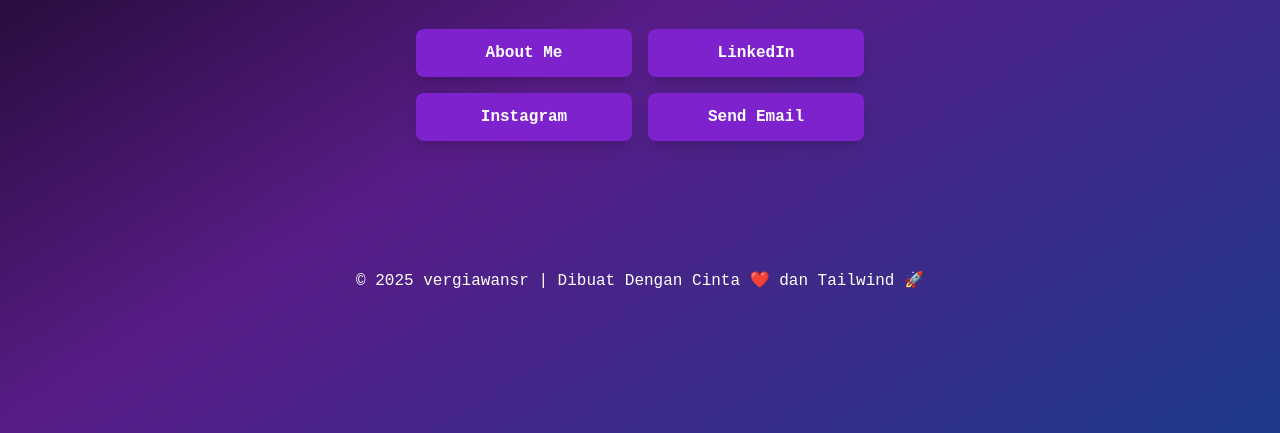
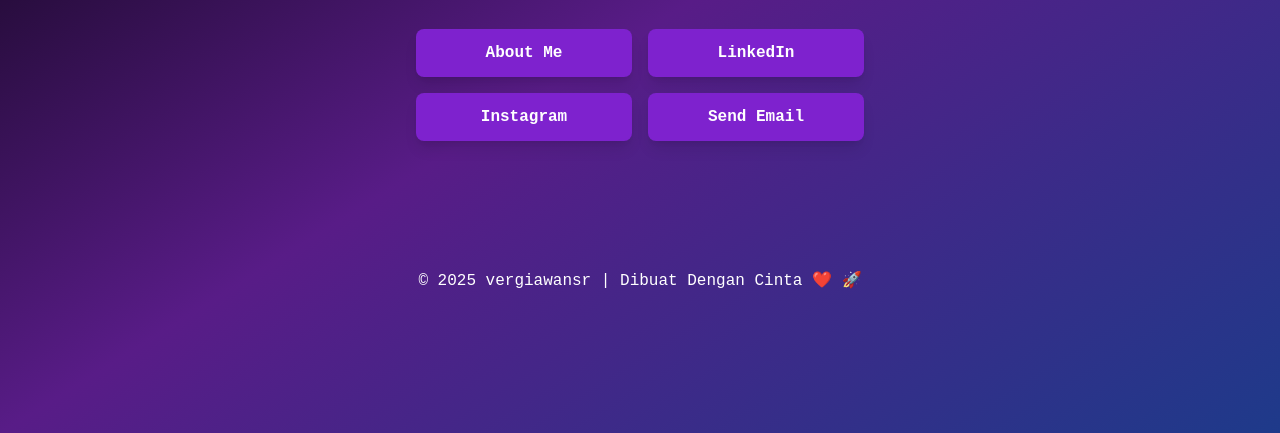
Before and after one commit to vergiawansr/vergi-nih, a website: page index.html in a window 1280 px wide. Shown: the part 367-800 px from the top of the page. Drawn offline with Linux system fonts and the light colour scheme.

Commit message:
ganti footer

```diff
--- a/index.html
+++ b/index.html
@@ -34,7 +34,7 @@
     <!-- Footer Futuristik -->
 <footer class="border-t border-purple-500 bg-black bg-opacity-60 text-center py-4">
   <p class="text-sm text-gray-400">
-    © 2025 vergiawansr | Dibuat Dengan <span class="text-purple-400">Cinta ❤️ dan Tailwind</span></span> 🚀
+    © 2025 vergiawansr | Dibuat Dengan <span class="text-purple-400">Cinta ❤️</span></span> 🚀
   </p>
 </footer>
 
```
